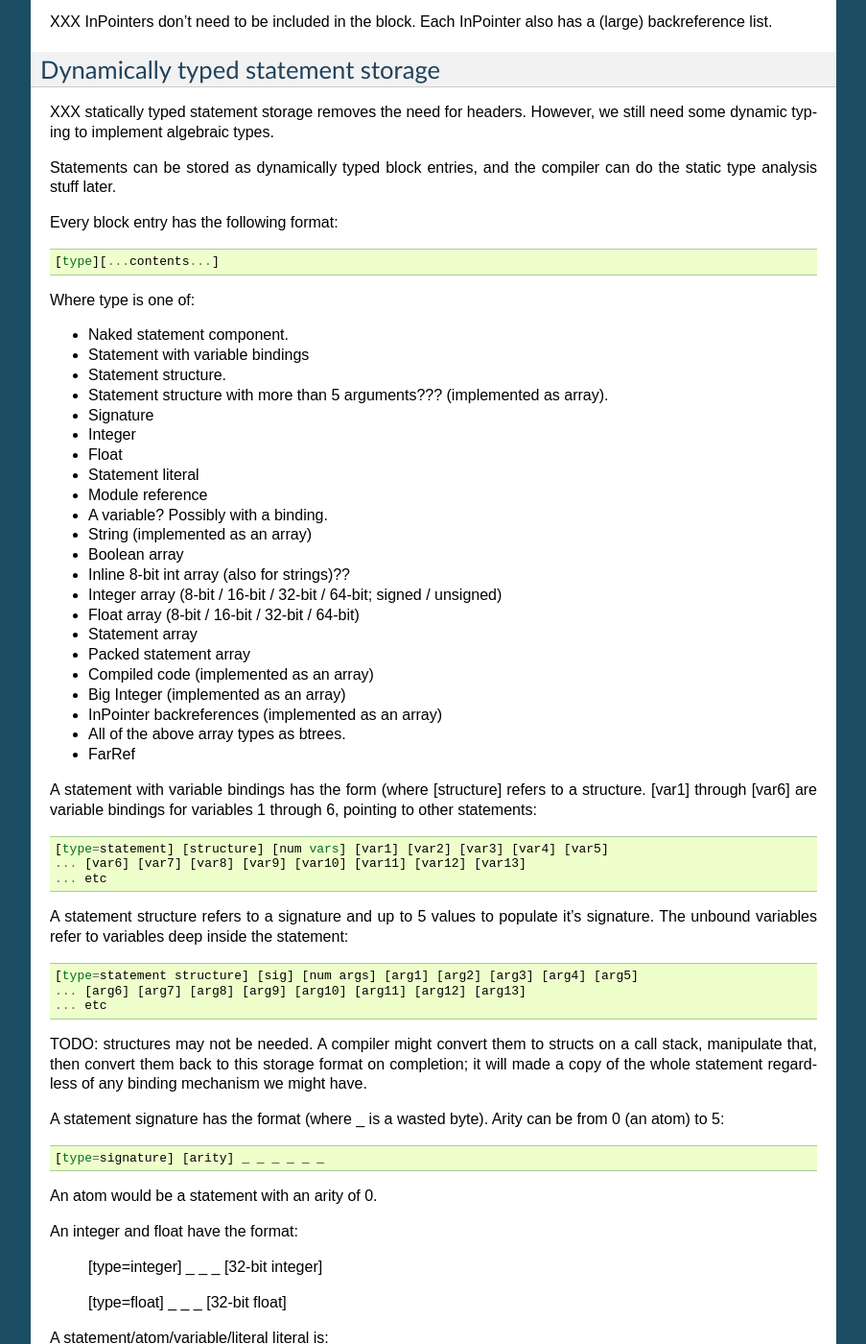
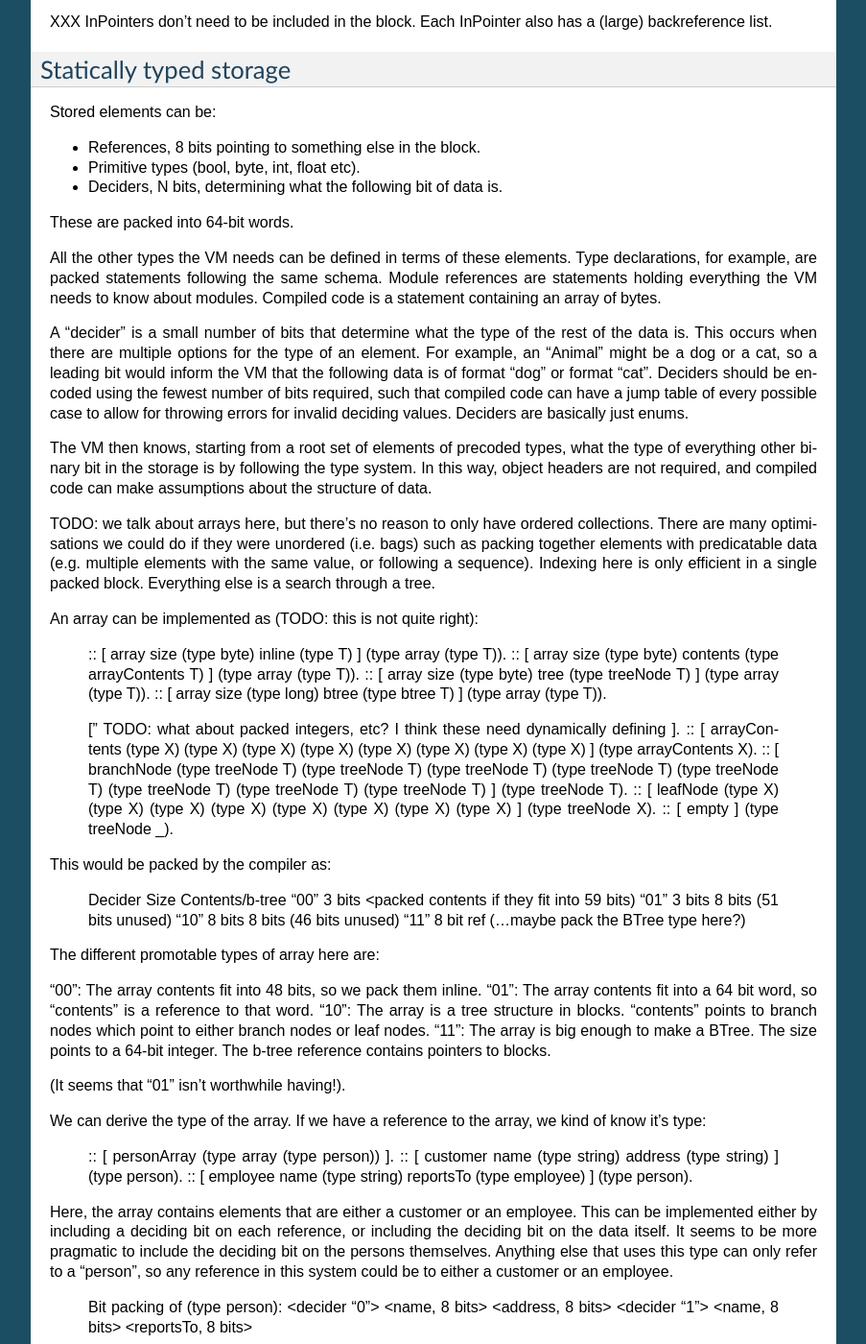
Before and after one commit to mikevdg/faish, a Sphinx documentation site: the page built from doc/notes/implementation.rst, in a window 1280 px wide and 1400 px high, scrolled down 2656 px. Shown: the whole window at 96% size, without its empty margins (198-1101 px from the left). Built offline with Sphinx 7.4.7, drawn with Linux system fonts in a browser that asks for light colours; some of the changed text lies outside the part shown.

Commit message:
Ideas about packing arrays.

```diff
--- a/doc/notes/implementation.rst
+++ b/doc/notes/implementation.rst
@@ -121,6 +121,73 @@ The number of InPointers and OutPointers are specified in the header. XXX or in
 The VM can differentiate between pointers and OutPointers (FarRefs) by having all the OutPointers at the end of the block and keep the boundary in the block metadata.
 
 XXX InPointers don't need to be included in the block. Each InPointer also has a (large) backreference list.
+
+Statically typed storage
+--------------------------
+
+Stored elements can be:
+
+* References, 8 bits pointing to something else in the block.
+* Primitive types (bool, byte, int, float etc).
+* Deciders, N bits, determining what the following bit of data is.
+
+These are packed into 64-bit words.
+
+All the other types the VM needs can be defined in terms of these elements. Type declarations, for example, are packed statements following the same schema. Module references are statements holding everything the VM needs to know about modules. Compiled code is a statement containing an array of bytes.
+
+A "decider" is a small number of bits that determine what the type of the rest of the data is. This occurs when there are multiple options for the type of an element. For example, an "Animal" might be a dog or a cat, so a leading bit would inform the VM that the following data is of format "dog" or format "cat". Deciders should be encoded using the fewest number of bits required, such that compiled code can have a jump table of every possible case to allow for throwing errors for invalid deciding values. Deciders are basically just enums.
+
+The VM then knows, starting from a root set of elements of precoded types, what the type of everything other binary bit in the storage is by following the type system. In this way, object headers are not required, and compiled code can make assumptions about the structure of data.
+
+TODO: we talk about arrays here, but there's no reason to only have ordered collections. There are many optimisations we could do if they were unordered (i.e. bags) such as packing together elements with predicatable data (e.g. multiple elements with the same value, or following a sequence). Indexing here is only efficient in a single packed block. Everything else is a search through a tree.
+
+An array can be implemented as (TODO: this is not quite right):
+
+    :: [ array size (type byte) inline (type T) ] (type array (type T)).
+    :: [ array size (type byte) contents (type arrayContents T) ] (type array (type T)).
+    :: [ array size (type byte) tree (type treeNode T) ] (type array (type T)).
+    :: [ array size (type long) btree (type btree T) ] (type array (type T)).
+
+    [" TODO: what about packed integers, etc? I think these need dynamically defining ].
+    :: [ arrayContents (type X) (type X) (type X) (type X) (type X) (type X) (type X) (type X) ] (type arrayContents X).
+    :: [ branchNode (type treeNode T) (type treeNode T) (type treeNode T) (type treeNode T) (type treeNode T) (type treeNode T) (type treeNode T) (type treeNode T) ] (type treeNode T).
+    :: [ leafNode (type X) (type X) (type X) (type X) (type X) (type X) (type X) (type X) ] (type treeNode X).
+    :: [ empty ] (type treeNode _).
+
+This would be packed by the compiler as:
+
+    Decider   Size      Contents/b-tree
+    "00"      3 bits    <packed contents if they fit into 59 bits)
+    "01"      3 bits    8 bits      (51 bits unused)
+    "10"      8 bits    8 bits      (46 bits unused)
+    "11"      8 bit ref (...maybe pack the BTree type here?)
+
+The different promotable types of array here are:
+
+"00": The array contents fit into 48 bits, so we pack them inline.
+"01": The array contents fit into a 64 bit word, so "contents" is a reference to that word.
+"10": The array is a tree structure in blocks. "contents" points to branch nodes which point to either branch nodes or leaf nodes.
+"11": The array is big enough to make a BTree. The size points to a 64-bit integer. The b-tree reference contains pointers to blocks.
+
+(It seems that "01" isn't worthwhile having!).
+
+We can derive the type of the array. If we have a reference to the array, we kind of know it's type:
+
+    :: [ personArray (type array (type person)) ].
+    :: [ customer name (type string) address (type string) ] (type person).
+    :: [ employee name (type string) reportsTo (type employee) ] (type person).
+
+Here, the array contains elements that are either a customer or an employee. This can be implemented either by including a deciding bit on each reference, or including the deciding bit on the data itself. It seems to be more pragmatic to include the deciding bit on the persons themselves. Anything else that uses this type can only refer to a "person", so any reference in this system could be to either a customer or an employee.
+
+    Bit packing of (type person):
+    <decider "0"> <name, 8 bits> <address, 8 bits>
+    <decider "1"> <name, 8 bits> <reportsTo, 8 bits>
+
+There are spare bits here, so if the name is 5 bytes or fewer then they can be packed into the same word. Alternatively, in a packed array, these entries are both 17 bits so we can pack three of them into each word.
+
+The packing procedure needs to fit structures into 64-bit words. Some statements, such as those with more than 8 positions, might need to be split by adding references in them pointing to other words containing more parts of the statement. Some statements might have left over space that other statements can be inlined into. Statements with hierarchies might be able to be flattened.
+
+
 
 
 Dynamically typed statement storage
```
